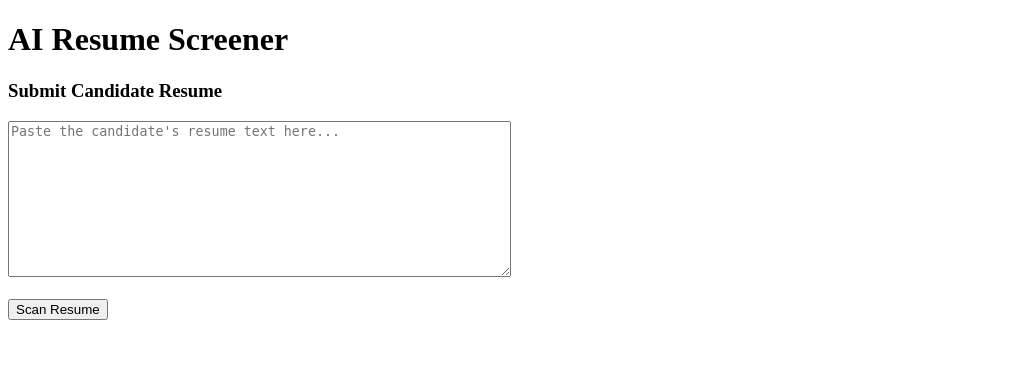
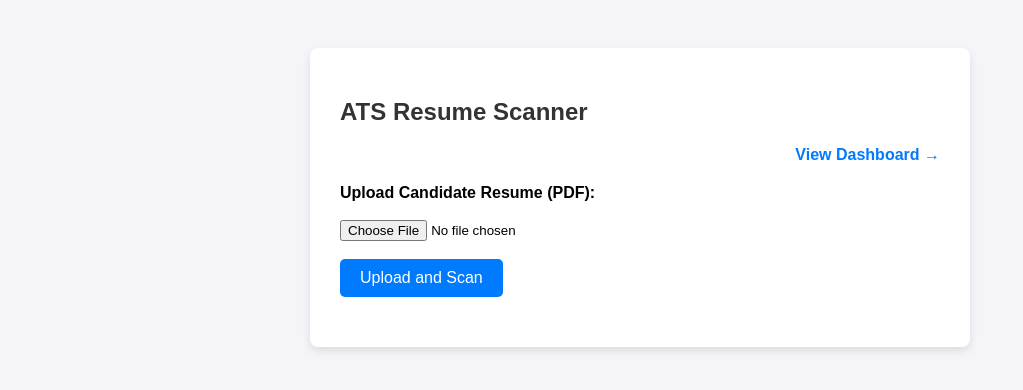
Before and after one commit to prathymna/my_resume_projects, a Flask app: page / in a window 1280 px wide. Shown: the top 390 px of the page, without its empty margins (0-1023 px from the left). Run offline with Flask 3, Linux system fonts and the light colour scheme.

Commit message:
Update ATS engine, index page, and dashboard features

```diff
--- a/templates/index.html
+++ b/templates/index.html
@@ -2,25 +2,89 @@
 <html lang="en">
 <head>
     <meta charset="UTF-8">
-    <title>AI ATS System</title>
+    <meta name="viewport" content="width=device-width, initial-scale=1.0">
+    <title>ATS Resume Scanner</title>
+    <style>
+        body {
+            font-family: Arial, sans-serif;
+            background-color: #f4f4f9;
+            padding: 40px;
+        }
+        .container {
+            background-color: white;
+            padding: 30px;
+            border-radius: 8px;
+            box-shadow: 0 4px 8px rgba(0,0,0,0.1);
+            max-width: 600px;
+            margin: auto;
+        }
+        h2 {
+            color: #333;
+        }
+        .dashboard-link {
+            display: block;
+            text-align: right;
+            text-decoration: none;
+            color: #007bff;
+            font-weight: bold;
+            margin-bottom: 20px;
+        }
+        .dashboard-link:hover {
+            text-decoration: underline;
+        }
+        form {
+            margin-bottom: 20px;
+        }
+        button {
+            background-color: #007bff;
+            color: white;
+            border: none;
+            padding: 10px 20px;
+            cursor: pointer;
+            border-radius: 5px;
+            font-size: 16px;
+        }
+        button:hover {
+            background-color: #0056b3;
+        }
+        .result-box {
+            background-color: #e9ecef;
+            padding: 15px;
+            border-radius: 5px;
+            margin-top: 20px;
+        }
+        pre {
+            font-family: inherit;
+            white-space: pre-wrap;
+            margin: 0;
+        }
+    </style>
 </head>
 <body>
-    <h1>AI Resume Screener</h1>
 
-    <form method="POST">
-        <h3>Submit Candidate Resume</h3>
-        <textarea name="resume_input" rows="10" cols="60" placeholder="Paste the candidate's resume text here..."></textarea>
-        <br><br>
-        <button type="submit">Scan Resume</button>
-    </form>
+    <div class="container">
+        <h2>ATS Resume Scanner</h2>
 
-    <!-- NEW JINJA2 LOGIC: If a result exists, display this section -->
-    {% if result %}
-        <hr>
-        <h2>ATS Evaluation Results:</h2>
-        <!-- The double curly braces print the actual output from your Python function -->
-        <div>{{ result }}</div>
-    {% endif %}
+        <!-- Navigation link to the Dashboard -->
+        <a href="/dashboard" class="dashboard-link">View Dashboard →</a>
+
+        <!-- The enctype attribute is MANDATORY for uploading files -->
+        <form method="POST" action="/" enctype="multipart/form-data">
+            <label for="resume_file"><strong>Upload Candidate Resume (PDF):</strong></label><br><br>
+
+            <input type="file" name="resume_file" accept=".pdf" required><br><br>
+
+            <button type="submit">Upload and Scan</button>
+        </form>
+
+        <!-- Jinja2 logic: If the backend sends a result, display this box -->
+        {% if result %}
+        <div class="result-box">
+            <h3>Scan Results:</h3>
+            <pre>{{ result }}</pre>
+        </div>
+        {% endif %}
+    </div>
 
 </body>
 </html>
```
Also changed, not shown: main.py (+30 -26 lines).
